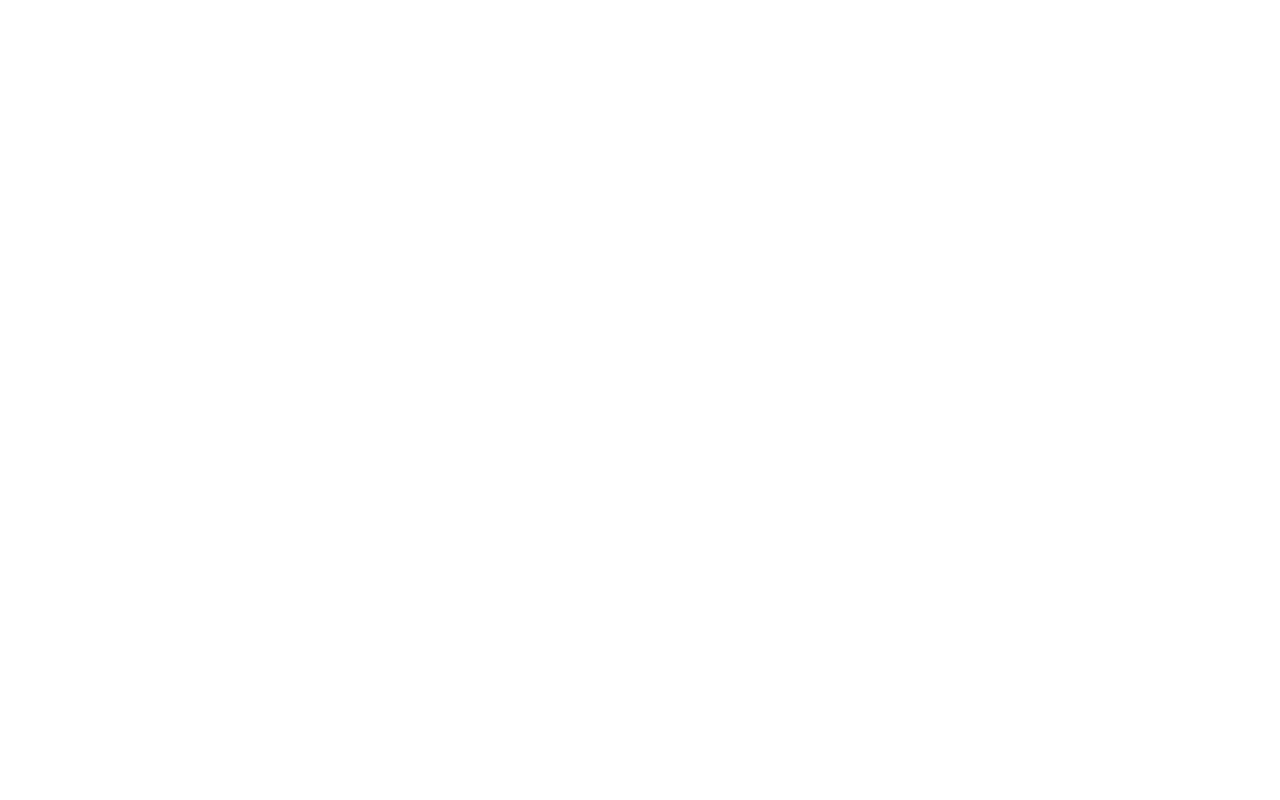
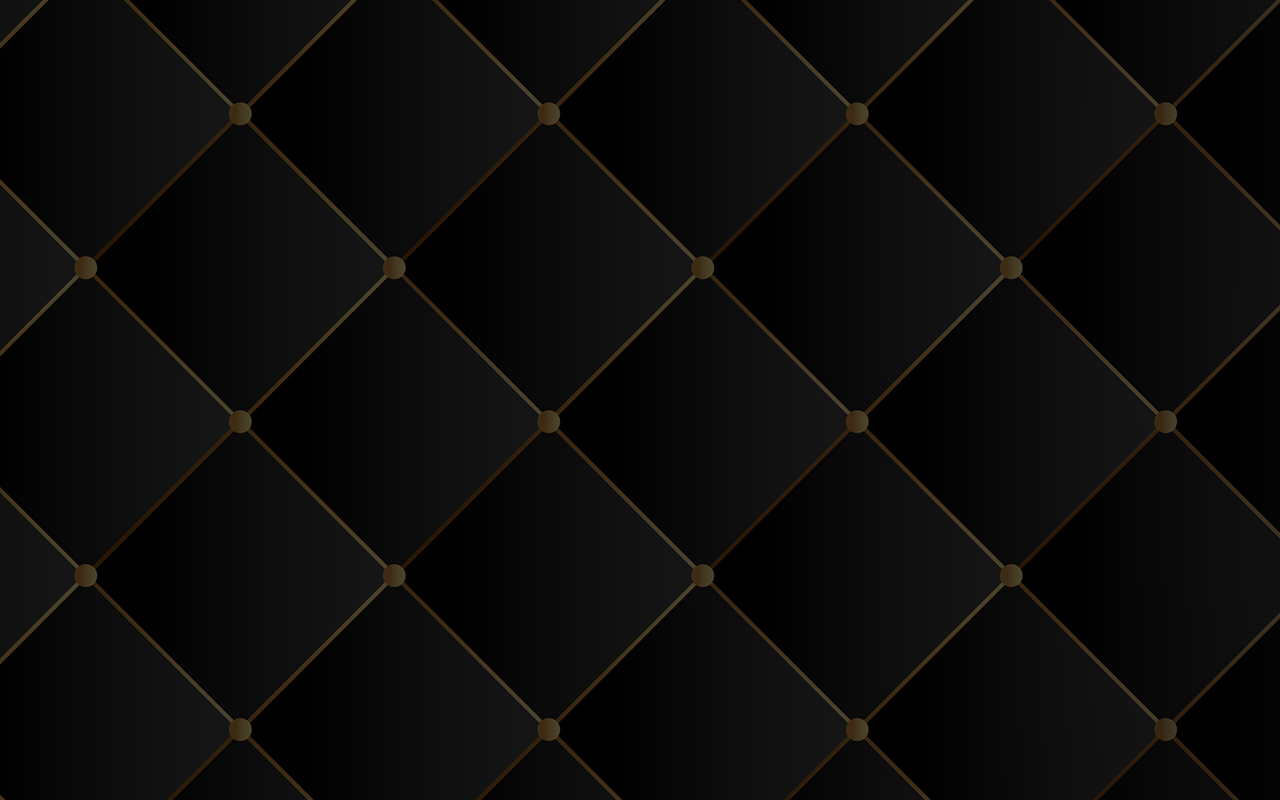
Before and after one commit to ewanjuki/Portfolio, a plain HTML site: page index.html in a window 1280 px wide. Drawn offline with Linux system fonts and the light colour scheme.

Commit message:
prepare background and create common styles

```diff
--- a/index.html
+++ b/index.html
@@ -9,6 +9,14 @@
   </head>
   <body>
 
+    <!-- Page Container -->
+    <div class="container">
+      <!-- Page BG -->
+      <div class="page-bg"></div>
+      <!-- End of Page BG -->
+    </div>
+    <!-- End of Page Container -->
+
     <script src="script.js"></script>
   </body>
 </html>
--- a/style.css
+++ b/style.css
@@ -0,0 +1,29 @@
+@import url("https://fonts.googleapis.com/css2?family=Jura:wght@300;400;500;600;700&display=swap");
+@import url("https://fonts.googleapis.com/css2?family=Poppins:wght@100;200;300;400;500;600;700;800;900&display=swap");
+
+/* Common Styles */
+* {
+  margin: 0;
+  padding: 0;
+  box-sizing: border-box;
+  text-decoration: none;
+  list-style-type: none;
+  outline: none;
+  font-family: "Jura", sans-serif;
+}
+
+html {
+  font-size: 62.5%;
+}
+/* End of Common Styles */
+
+/* Page BG */
+.page-bg {
+    position: fixed;
+    width: 100%;
+    height: 100vh;
+    background: linear-gradient(rgba(0,0,0,.7),rgba(0,0,0,.7)),
+        url(images/bg.jpg) center no-repeat;
+    background-size: no-repeat;
+}
+/* End of Page BG */
```
